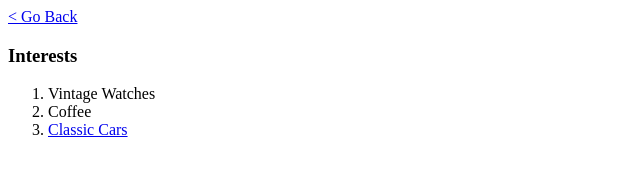
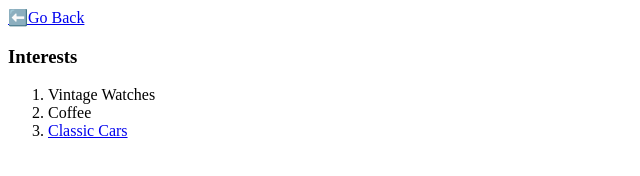
Before and after one commit to JimboT0/CV, a plain HTML site: page interests.html in a window 1280 px wide. Shown: the full height of the page, 0-640 px from the left. Drawn offline with Linux system fonts and the light colour scheme.

Commit message:
Update interests.html

```diff
--- a/interests.html
+++ b/interests.html
@@ -1,7 +1,6 @@
-<!DOCTYPE html>
 <html lang="en" dir="ltr">
 
-<a href="index.html">< Go Back</a>
+<a href="index.html">⬅️Go Back</a>
 <head>
   <meta charset="utf-8">
   <title>My Interests</title>
```
